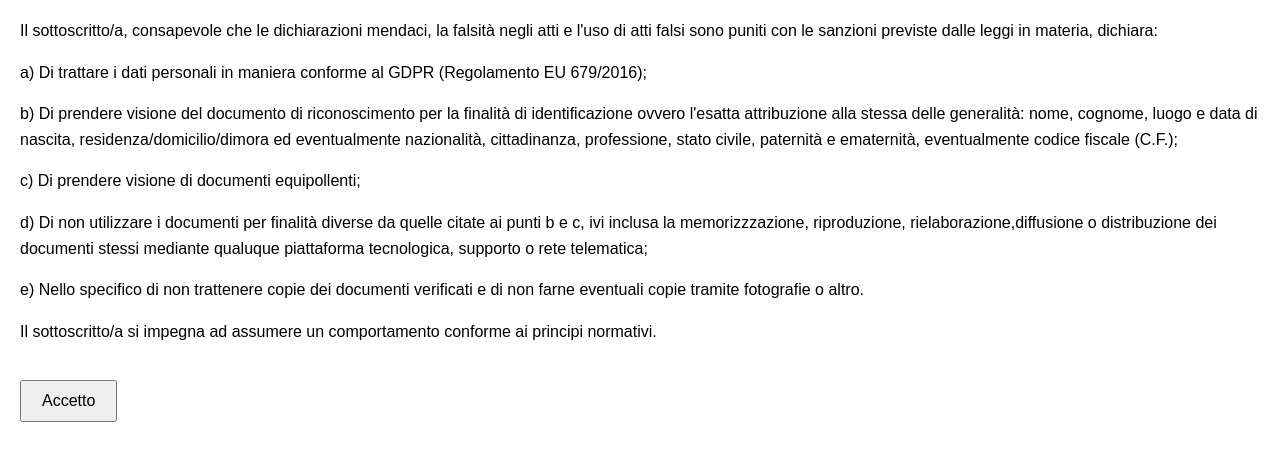
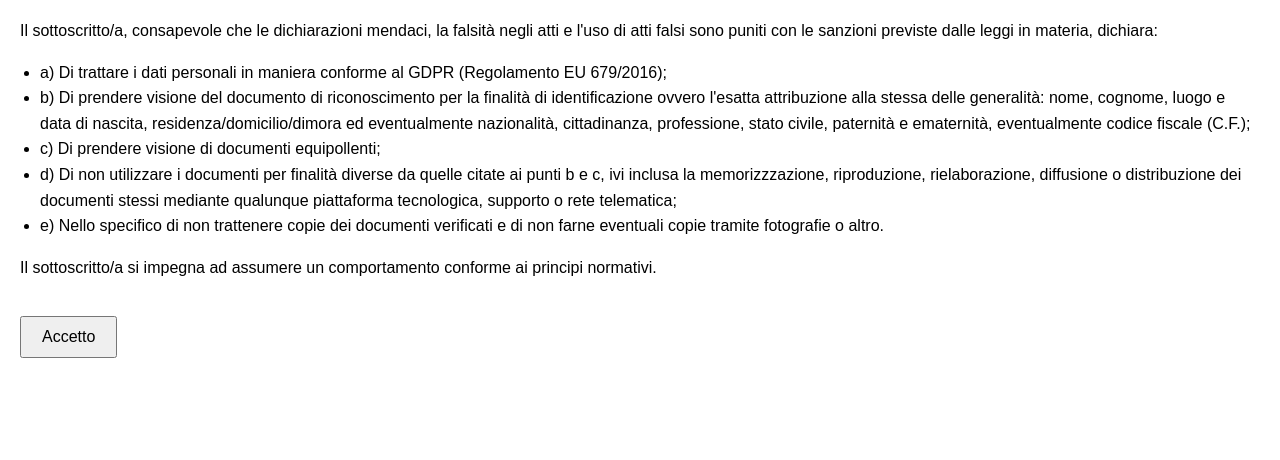
Before and after one commit to carlo-user/carloalberto, a plain HTML site: page index.html in a window 1280 px wide. Shown: the part 76-536 px from the top of the page. Drawn offline with Linux system fonts and the light colour scheme.

Commit message:
Update index.html

```diff
--- a/index.html
+++ b/index.html
@@ -26,6 +26,10 @@
         #content.hidden {
             display: none;
         }
+        /* Aggiungi lo stile per l'elenco puntato */
+        ul {
+            padding-left: 20px; /* Rientro per l'elenco */
+        }
     </style>
 </head>
 <body>
@@ -34,21 +38,13 @@
         <p>
             Il sottoscritto/a, consapevole che le dichiarazioni mendaci, la falsità negli atti e l'uso di atti falsi sono puniti con le sanzioni previste dalle leggi in materia, dichiara:
         </p>
-        <p>
-            a) Di trattare i dati personali in maniera conforme al GDPR (Regolamento EU 679/2016);
-        </p>
-        <p>
-            b) Di prendere visione del documento di riconoscimento per la finalità di identificazione ovvero l'esatta attribuzione alla stessa delle generalità: nome, cognome, luogo e data di nascita, residenza/domicilio/dimora ed eventualmente nazionalità, cittadinanza, professione, stato civile, paternità e ematernità, eventualmente codice fiscale (C.F.);
-        </p>
-        <p>
-            c) Di prendere visione di documenti equipollenti;
-        </p>
-        <p>
-            d) Di non utilizzare i documenti per finalità diverse da quelle citate ai punti b e c, ivi inclusa la memorizzzazione, riproduzione, rielaborazione,diffusione o distribuzione dei documenti stessi mediante qualuque piattaforma tecnologica, supporto o rete telematica;
-        </p>
-        <p>
-            e) Nello specifico di non trattenere copie dei documenti verificati e di non farne eventuali copie tramite fotografie o altro.
-        </p>
+        <ul>
+            <li>a) Di trattare i dati personali in maniera conforme al GDPR (Regolamento EU 679/2016);</li>
+            <li>b) Di prendere visione del documento di riconoscimento per la finalità di identificazione ovvero l'esatta attribuzione alla stessa delle generalità: nome, cognome, luogo e data di nascita, residenza/domicilio/dimora ed eventualmente nazionalità, cittadinanza, professione, stato civile, paternità e ematernità, eventualmente codice fiscale (C.F.);</li>
+            <li>c) Di prendere visione di documenti equipollenti;</li>
+            <li>d) Di non utilizzare i documenti per finalità diverse da quelle citate ai punti b e c, ivi inclusa la memorizzzazione, riproduzione, rielaborazione, diffusione o distribuzione dei documenti stessi mediante qualunque piattaforma tecnologica, supporto o rete telematica;</li>
+            <li>e) Nello specifico di non trattenere copie dei documenti verificati e di non farne eventuali copie tramite fotografie o altro.</li>
+        </ul>
         <p>
             Il sottoscritto/a si impegna ad assumere un comportamento conforme ai principi normativi.
         </p>
```
